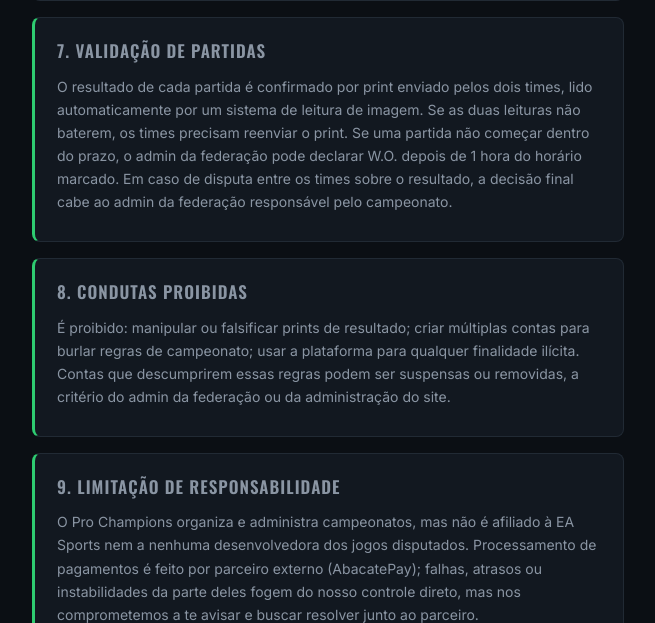
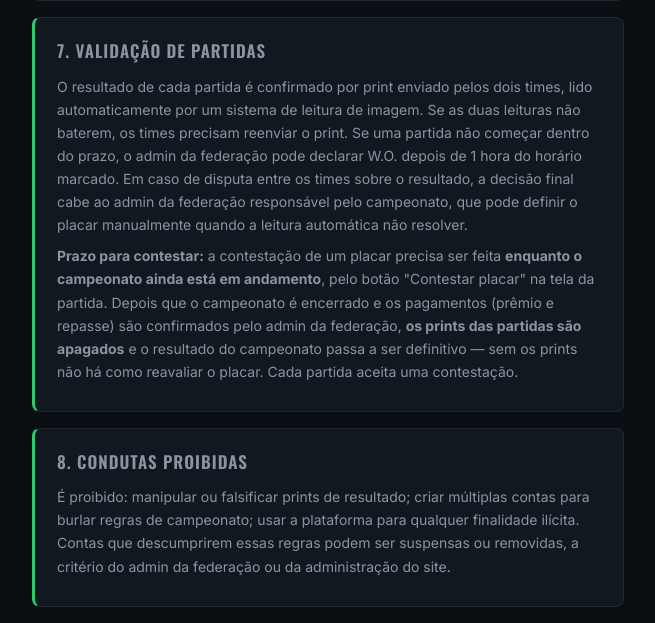
Before and after one commit to Celoabramo/pro-champions, a Flask app: page /termos-de-uso in a window 1280 px wide. Shown: the part 2095-2718 px from the top of the page, without its empty margins (312-967 px from the left). Run offline with Flask 3, Linux system fonts and the light colour scheme; some libraries are stand-ins or nearby versions.

Commit message:
Apaga arquivos orfaos e limpa os prints quando o campeonato encerra
O volume do site tem tamanho fixo e nada nunca era apagado: print
reenviado numa divergencia, escudo e logo trocados deixavam o arquivo
anterior no disco pra sempre. Quando o volume enchesse, TODO upload do
site pararia de funcionar - falha silenciosa que so apareceria tarde
demais.

- ao substituir print/escudo/logo, o arquivo antigo e apagado
- os prints de um campeonato sao apagados quando ele encerra e os
  pagamentos sao confirmados (ou, em campeonato sem dinheiro nenhum,
  na propria finalizacao). O placar e o resultado continuam no banco -
  so as imagens saem
- termos de uso: contestacao de placar tem que ser feita ENQUANTO o
  campeonato esta em andamento, porque depois do encerramento os
  prints nao existem mais. Politica de privacidade atualizada junto
  (prazo menor pros prints)
- ao confirmar pagamentos, popup de confirmacao avisa que o dinheiro
  sai e os prints somem; se houver contestacao em aberto, aparece
  tambem um aviso vermelho na tela e o popup fica mais duro

Testado localmente: troca de escudo deixando 1 arquivo em vez de 2;
campeonato pago encerrando e apagando os 2 prints do disco e do banco
com o placar preservado; campeonato gratuito limpando na finalizacao;
aviso e popup aparecendo pro organizador com contestacao em aberto; e
as duas paginas legais renderizando com os textos novos.

Co-Authored-By: Claude Opus 5 <noreply@anthropic.com>

```diff
--- a/app.py
+++ b/app.py
@@ -105,6 +105,29 @@ def arquivo_upload(categoria, nome_arquivo):
         abort(404)
     return send_from_directory(os.path.join(app.config["PASTA_UPLOADS"], categoria), nome_arquivo)
 
+
+def _apagar_upload(categoria, nome_arquivo):
+    """Apaga um arquivo enviado, se ele ainda existir.
+
+    O disco do site é um volume de tamanho fixo. Sem apagar o arquivo antigo
+    ao substituir (print reenviado, escudo/logo trocados), cada troca deixava
+    um arquivo órfão para sempre — e quando o volume enchesse, TODO upload do
+    site pararia de funcionar.
+
+    Falha aqui nunca derruba a ação do usuário: se o arquivo já não existe ou
+    não dá para apagar, só registra e segue.
+    """
+    if not nome_arquivo or categoria not in CATEGORIAS_UPLOAD_VALIDAS:
+        return
+
+    caminho = os.path.join(app.config["PASTA_UPLOADS"], categoria, os.path.basename(nome_arquivo))
+    try:
+        os.remove(caminho)
+    except FileNotFoundError:
+        pass
+    except OSError as erro:
+        app.logger.warning(f"Não deu para apagar o upload {categoria}/{nome_arquivo}: {erro}")
+
 # Secret usado para assinar/validar o webhook da AbacatePay (HMAC). Também
 # vem de variável de ambiente — sem isso o webhook automático não valida,
 # mas o botão manual "já paguei, verificar" continua funcionando.
@@ -546,6 +569,7 @@ def enviar_logo_federacao():
     nome_arquivo = secure_filename(f"federacao{current_user.federacao_id}-{uuid.uuid4().hex}.{extensao}")
     arquivo.save(os.path.join(app.config["PASTA_FEDERACOES"], nome_arquivo))
 
+    _apagar_upload("federacoes", current_user.federacao.logo)
     current_user.federacao.logo = nome_arquivo
     db.session.commit()
 
@@ -799,6 +823,7 @@ def enviar_escudo_time():
     nome_arquivo = secure_filename(f"time{time_atual.id}-{uuid.uuid4().hex}.{extensao}")
     arquivo.save(os.path.join(app.config["PASTA_ESCUDOS"], nome_arquivo))
 
+    _apagar_upload("escudos", time_atual.escudo_imagem)
     time_atual.escudo_imagem = nome_arquivo
     db.session.commit()
 
@@ -1131,6 +1156,7 @@ def detalhe_campeonato(torneio_id):
         eh_membro_campeao=eh_membro_campeao,
         grupos_info=grupos_info,
         rodadas_bracket=_estrutura_bracket(torneio) if torneio.status != "aberto" else None,
+        tem_contestacao_aberta=_tem_contestacao_aberta(torneio) if eh_organizador else False,
     )
 
 
@@ -1431,6 +1457,11 @@ def _avancar_mata_mata(confronto):
             "campeonato_finalizado",
             f'O campeonato "{torneio.nome}" foi finalizado — {campeao.nome} é o campeão!',
         )
+        # Campeonato sem dinheiro envolvido não tem tela de "confirmar
+        # pagamentos" — então é aqui mesmo que os prints saem, senão eles
+        # ficariam acumulando no volume pra sempre.
+        if torneio.valor_inscricao <= 0 and torneio.valor_premio <= 0:
+            _limpar_prints_do_torneio(torneio)
         return
 
     proxima_fase = FASES_POR_TAMANHO.get(len(vencedores), f"Fase de {len(vencedores)}")
@@ -1678,6 +1709,39 @@ FATIA_FEDERACAO_NO_LUCRO = 0.8  # os outros 20% ficam parados na conta AbacatePa
 TAXA_REEMBOLSO = 1.60
 
 
+def _tem_contestacao_aberta(torneio):
+    """Se alguma partida desse campeonato foi contestada por um dos times."""
+    return bool(
+        Notificacao.query
+        .filter(Notificacao.torneio_id == torneio.id, Notificacao.tipo == "placar_contestado")
+        .first()
+    )
+
+
+def _limpar_prints_do_torneio(torneio):
+    """Apaga os prints das partidas de um campeonato já encerrado e pago.
+
+    Print é prova de contestação, então só sai depois que o campeonato
+    fechou e o dinheiro foi pago — a partir daí não tem mais o que
+    contestar (ver Termos de uso: contestação é durante o campeonato).
+    Sem essa limpeza, os prints iam se acumulando no volume até enchê-lo,
+    e aí nenhum upload do site funcionaria mais.
+    """
+    apagados = 0
+    for confronto in torneio.confrontos:
+        for lado in (1, 2):
+            nome = confronto.print_time1 if lado == 1 else confronto.print_time2
+            if not nome:
+                continue
+            _apagar_upload("prints", nome)
+            if lado == 1:
+                confronto.print_time1 = None
+            else:
+                confronto.print_time2 = None
+            apagados += 1
+    return apagados
+
+
 def _motivo_para_recusar_vaga(inscricao):
     """Devolve o motivo (texto) se essa inscrição não pode mais virar vaga, ou None.
 
@@ -1903,6 +1967,17 @@ def pagar_premio(torneio_id):
     if not any([msg_premio, erro_premio, msg_repasse, erro_repasse]):
         flash("Já tem uma transferência pendente de confirmação na AbacatePay — aguarde antes de tentar de novo.", "sucesso")
 
+    # Campeonato encerrado e sem pendência de pagamento: os prints já
+    # cumpriram o papel deles (prova em caso de contestação) e podem sair,
+    # pra não acumular arquivo no volume sem fim.
+    premio_resolvido = torneio.valor_premio <= 0 or torneio.premio_status in ("concluido", "pendente")
+    repasse_resolvido = torneio.repasse_federacao_status in ("concluido", "pendente", "sem_lucro", "abaixo_minimo")
+    if premio_resolvido and repasse_resolvido:
+        apagados = _limpar_prints_do_torneio(torneio)
+        db.session.commit()
+        if apagados:
+            flash(f"{apagados} print(s) da competição foram apagados — o campeonato está encerrado e pago.", "sucesso")
+
     return redirect(url_for("detalhe_campeonato", torneio_id=torneio_id))
 
 
@@ -2398,9 +2473,13 @@ def enviar_print(torneio_id, confronto_id):
     caminho_arquivo = os.path.join(app.config["PASTA_PRINTS"], nome_arquivo)
     arquivo.save(caminho_arquivo)
 
+    # Reenvio (divergência) troca o print: apaga o anterior pra não deixar
+    # arquivo órfão ocupando o volume pra sempre.
     if meu_lado == 1:
+        _apagar_upload("prints", confronto.print_time1)
         confronto.print_time1 = nome_arquivo
     else:
+        _apagar_upload("prints", confronto.print_time2)
         confronto.print_time2 = nome_arquivo
 
     # Manda para IA ler o placar desse print. Qualquer falha (timeout, rede,
--- a/templates/politica_privacidade.html
+++ b/templates/politica_privacidade.html
@@ -44,6 +44,9 @@
         <p>Enquanto sua conta estiver ativa. Se você pedir a exclusão da conta, apagamos os dados
         pessoais associados, exceto o que formos legalmente obrigados a manter (por exemplo, registros
         fiscais de pagamentos já realizados).</p>
+        <p>Os <strong>prints de resultado</strong> têm prazo menor: eles servem só para validar o placar
+        e servir de prova em caso de contestação, então são <strong>apagados automaticamente assim que o
+        campeonato é encerrado e os pagamentos confirmados</strong>.</p>
     </div>
 
     <div class="perfil-bloco">
--- a/templates/termos_uso.html
+++ b/templates/termos_uso.html
@@ -80,7 +80,14 @@
         automaticamente por um sistema de leitura de imagem. Se as duas leituras não baterem, os times
         precisam reenviar o print. Se uma partida não começar dentro do prazo, o admin da federação pode
         declarar W.O. depois de 1 hora do horário marcado. Em caso de disputa entre os times sobre o
-        resultado, a decisão final cabe ao admin da federação responsável pelo campeonato.</p>
+        resultado, a decisão final cabe ao admin da federação responsável pelo campeonato, que pode
+        definir o placar manualmente quando a leitura automática não resolver.</p>
+        <p><strong>Prazo para contestar:</strong> a contestação de um placar precisa ser feita
+        <strong>enquanto o campeonato ainda está em andamento</strong>, pelo botão "Contestar placar" na
+        tela da partida. Depois que o campeonato é encerrado e os pagamentos (prêmio e repasse) são
+        confirmados pelo admin da federação, <strong>os prints das partidas são apagados</strong> e o
+        resultado do campeonato passa a ser definitivo — sem os prints não há como reavaliar o placar.
+        Cada partida aceita uma contestação.</p>
     </div>
 
     <div class="perfil-bloco">
```
Also changed, not shown: templates/campeonato_detalhe.html (+8 -1 lines).
